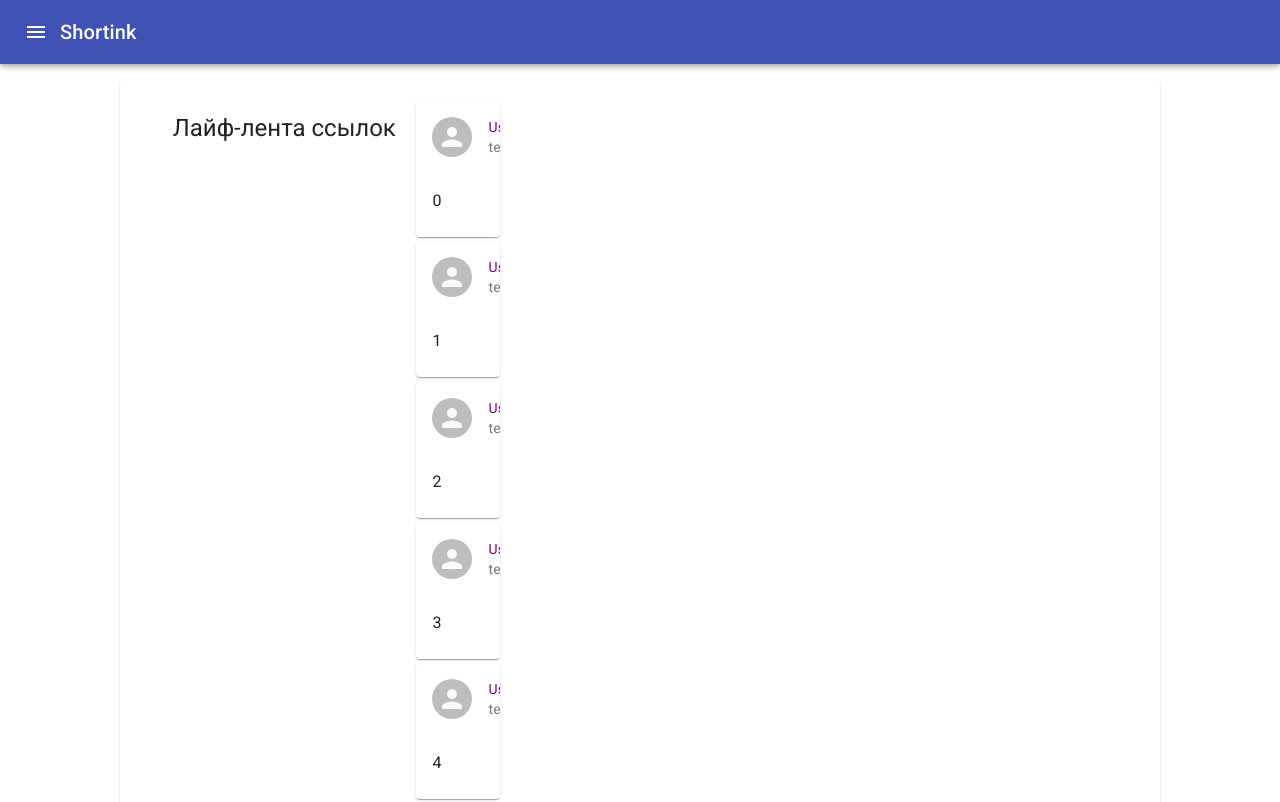
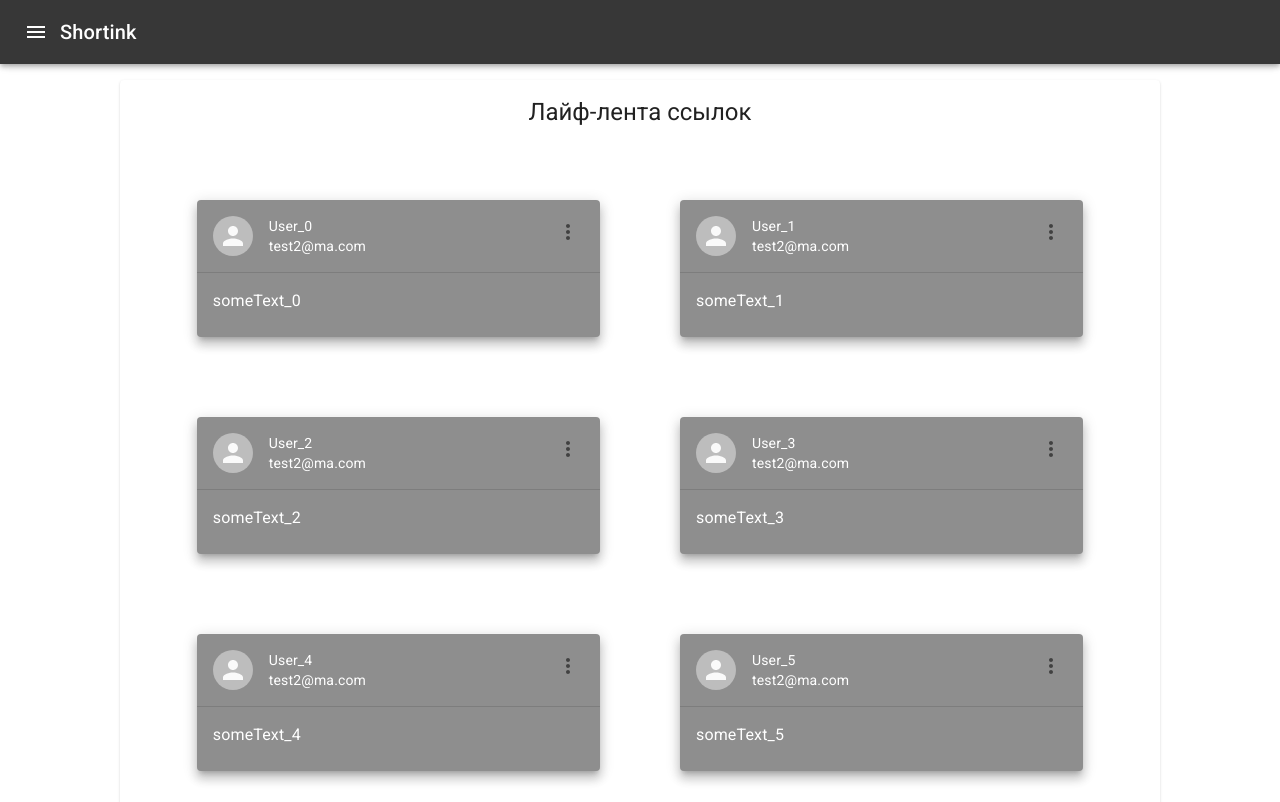
Before and after one commit to TheFinn15/shortink, a React (Create React App) app in the folder frontend/: page / in a window 1280 px wide. Shown: the top 802 px of the page. Built offline with nearby package versions, Linux system fonts and the light colour scheme.

Commit message:
add live list v2

```diff
--- a/frontend/src/HomePage.tsx
+++ b/frontend/src/HomePage.tsx
@@ -1,9 +1,18 @@
 import React from 'react';
 import './App.css';
-import {Avatar, Card, CardContent, CardHeader, Grid, IconButton, Typography} from '@material-ui/core';
+import {
+  Avatar,
+  Card,
+  CardContent,
+  CardHeader,
+  Divider,
+  Grid,
+  IconButton,
+  Menu, MenuItem,
+  Typography
+} from '@material-ui/core';
 import {createStyles, makeStyles, Theme} from '@material-ui/core/styles';
-import {Person} from "@material-ui/icons";
-import {Link} from "react-router-dom";
+import {MoreVertOutlined} from "@material-ui/icons";
 
 // TODO: Сокращатель ссылок:
 //  Полное управление ссылками и предпросмотр;
@@ -11,7 +20,7 @@ import {Link} from "react-router-dom";
 //  Лайф-лента ссылок;
 //  Метод шифровки для ссылок и также мульти-ссылок.
 
-const useStyles = makeStyles((theme: Theme) =>
+const styles = makeStyles((theme: Theme) =>
   createStyles({
     root: {
       margin: theme.spacing(10, 15, 0)
@@ -20,51 +29,66 @@ const useStyles = makeStyles((theme: Theme) =>
       margin: '0 2% 0',
       justifyContent: 'center',
       display: 'flex'
+    },
+    liveCard: {
+      margin: theme.spacing(5),
+      backgroundColor: '#8e8e8e',
+      color: '#ffffff'
+    },
+    liveCardHead: {
+      textDecoration: 'none',
+      color: '#ffffff'
     }
   })
 );
 
-function getT(): any {
-  let arr = []
+
+export default function HomePage() {
+  const [ancEl, setAncEl] = React.useState<null | HTMLElement>(null)
+  const handleClick = (ev: React.MouseEvent<HTMLButtonElement>) => {
+    setAncEl(ev.currentTarget)
+  }
+  const handleClose = () => {
+    setAncEl(null)
+  }
+
+  const liveList = []
   for (let i = 0; i < 10; i++) {
-    arr.push(
-      <Grid item sm={6} spacing={4}>
-        <Card style={{margin: 5+'%', maxWidth: 100+'%'}}>
-          <Link to={'/profile/user_'+i} style={{textDecoration: 'none', color: 'purple'}}>
-            <CardHeader title={'User_'+i} subheader={'test2@ma.com'} avatar={
-              <Avatar/>
-            }/>
-          </Link>
+    liveList.push(
+      <Grid item sm={6} spacing={4} xs={12} xl={3}>
+        <Menu anchorEl={ancEl} open={Boolean(ancEl)} onClose={handleClose}>
+          <MenuItem>Keks</MenuItem>
+          <MenuItem>Keks</MenuItem>
+          <MenuItem>Keks</MenuItem>
+        </Menu>
+        <Card className={styles().liveCard} elevation={8}>
+          <CardHeader className={styles().liveCardHead} title={'User_'+i} subheader={'test2@ma.com'} subheaderTypographyProps={{color: 'inherit'}} avatar={
+            <Avatar/>
+          } action={
+            <IconButton onClick={handleClick}>
+              <MoreVertOutlined/>
+            </IconButton>
+          }/>
+          <Divider/>
           <CardContent>
             <Typography>
-              {i}
+              someText_{i}
             </Typography>
           </CardContent>
         </Card>
       </Grid>
     )
   }
-  return arr
-}
-
-function HomePage() {
-  const styles = useStyles()
   return (
     <div>
-      <Card className={styles.root}>
-        <CardContent className={styles.title}>
+      <Card className={styles().root}>
+        <CardHeader title={'Лайф-лента ссылок'} style={{textAlign: 'center'}}/>
+        <CardContent className={styles().title}>
           <Grid container>
-            <Grid item>
-              <CardHeader title={'Лайф-лента ссылок'} style={{textAlign: 'center'}}/>
-            </Grid>
-            <Grid>
-              {getT()}
-            </Grid>
+            {liveList}
           </Grid>
         </CardContent>
       </Card>
     </div>
   );
-}
-
-export default HomePage;
+};
--- a/frontend/src/ToolbarComp.tsx
+++ b/frontend/src/ToolbarComp.tsx
@@ -9,6 +9,9 @@ import ToolbarDrawer from "./ToolbarDrawer";
 
 const useStyles = makeStyles((theme: Theme) =>
   createStyles({
+    root: {
+      backgroundColor: '#373737'
+    },
     titleLogo: {
       color: 'white',
       textDecoration: 'none'
@@ -19,7 +22,7 @@ const useStyles = makeStyles((theme: Theme) =>
 function ToolbarComp() {
     const styles = useStyles()
     return (
-        <AppBar>
+        <AppBar className={styles.root}>
           <Toolbar>
             <ToolbarDrawer/>
             <Link to="/" className={styles.titleLogo}>
```
Also changed, not shown: 1 other file (tests, documents, lock files or other folders).
